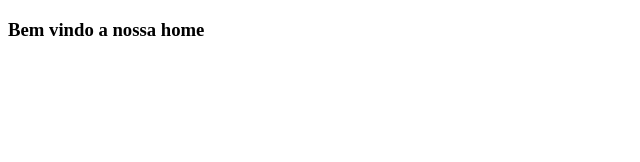
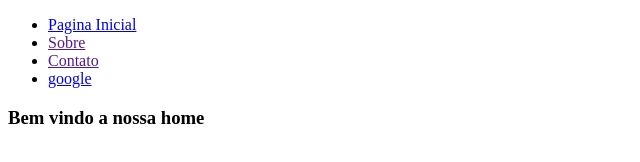
Before and after one commit to antonioloofy/front-end-2-c, a plain HTML site: page AULA SISTEMA/home.html in a window 1280 px wide. Shown: the whole page, without its empty margins (0-640 px from the left). Drawn offline with Linux system fonts and the light colour scheme.

Commit message:
Add files via upload

```diff
--- a/AULA SISTEMA/home.html
+++ b/AULA SISTEMA/home.html
@@ -1,12 +1,24 @@
 <!DOCTYPE html>
 <html lang="pt-Br">
 <head>
+    <link rel="stylesheet" href=".css">
     <meta charset="UTF-8">
     <meta http-equiv="X-UA-Compatible" content="IE=edge">
     <meta name="viewport" content="width=device-width, initial-scale=1.0">
     <title>Home</title>
 </head>
 <body>
+    <nav class="navbar">
+        <ul class="nav-list">
+          <li><a href="file:///C:/Users/soare/Downloads/low.html--main/low.html--main/selva/selva.html">Pagina Inicial</a>
+          </li>
+          <li><a href="">Sobre</a></li>
+          <li><a href="">Contato</a></li>
+          <li><a
+              href="https://www.google.com/search?gs_ssp=eJzj4tTP1TcwMU02T1JgNGB0YPBiS8_PT89JBQBASQXT&q=google&oq=g&aqs=chrome.1.69i60j46i67i131i199i433i465i512i650j69i59l2j69i57j69i60l3.1986j0j7&sourceid=chrome&ie=UTF-8">google</a>
+          </li>
+        </ul>
+      </nav>
 
     <h3>Bem vindo a nossa home</h3>
 
```
Also changed, not shown: AULA SISTEMA/login.html (+9 -1 lines).
